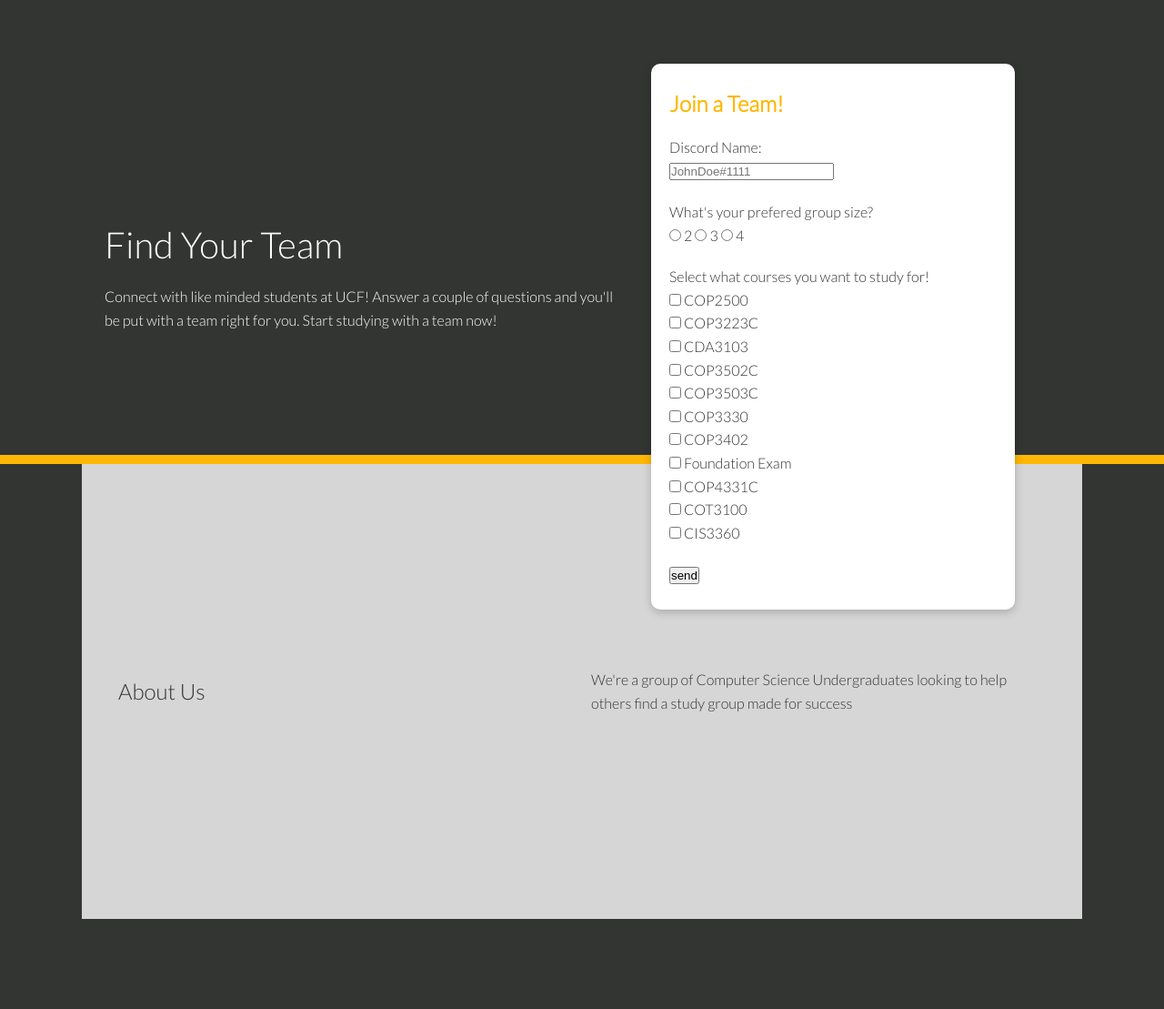
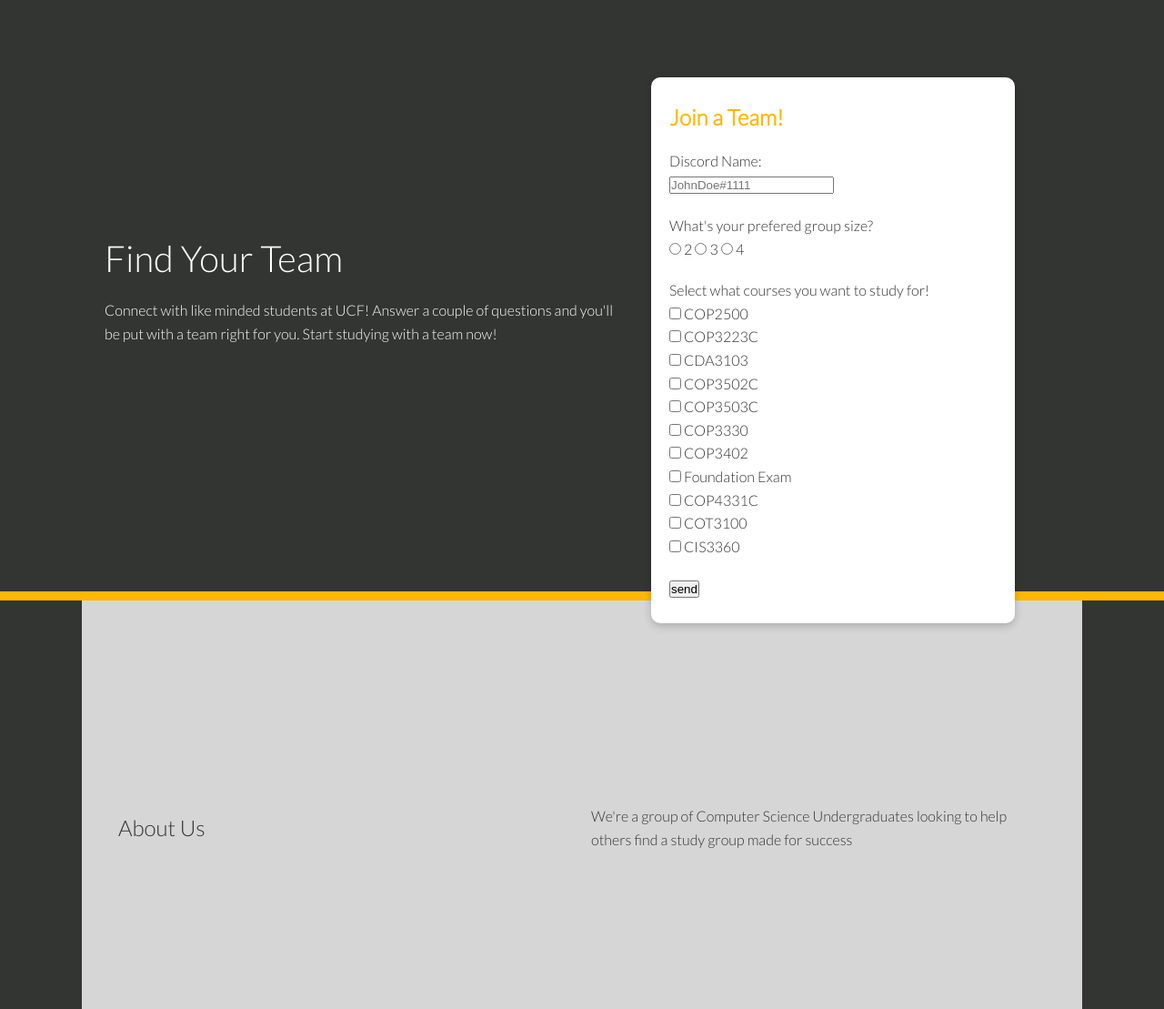
Before and after one commit to TenTides/swampWeb, a Flask app: page / in a window 1280 px wide. Shown: the part 70-1179 px from the top of the page at 91% size. Run offline with Flask 2, Linux system fonts and the light colour scheme.

Commit message:
Changed Css

```diff
--- a/Web/static/styles.css
+++ b/Web/static/styles.css
@@ -91,7 +91,7 @@
 
 /* Showcase */
 .showcase{
-    height: 500px;
+    height: 650px;
     background-color: #333533;
     color:white;
     position: relative;
```
